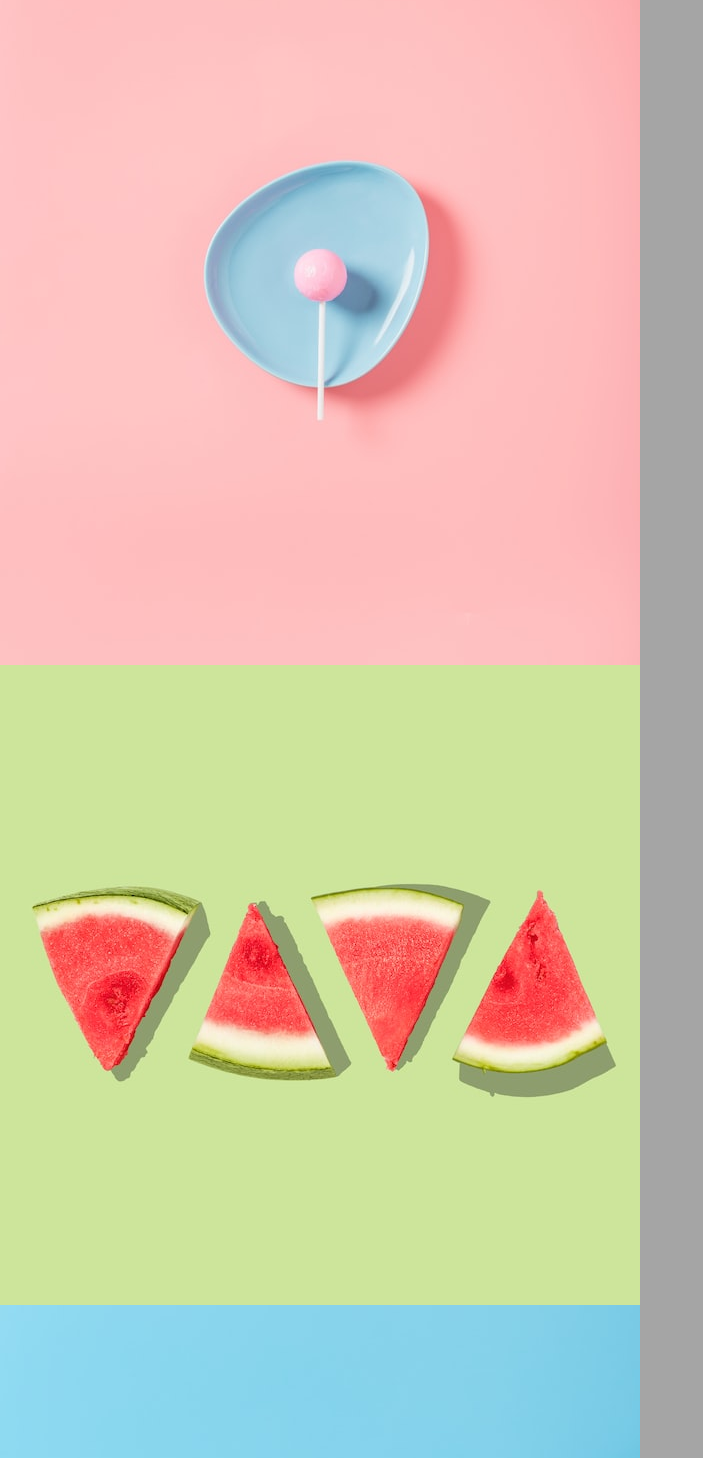
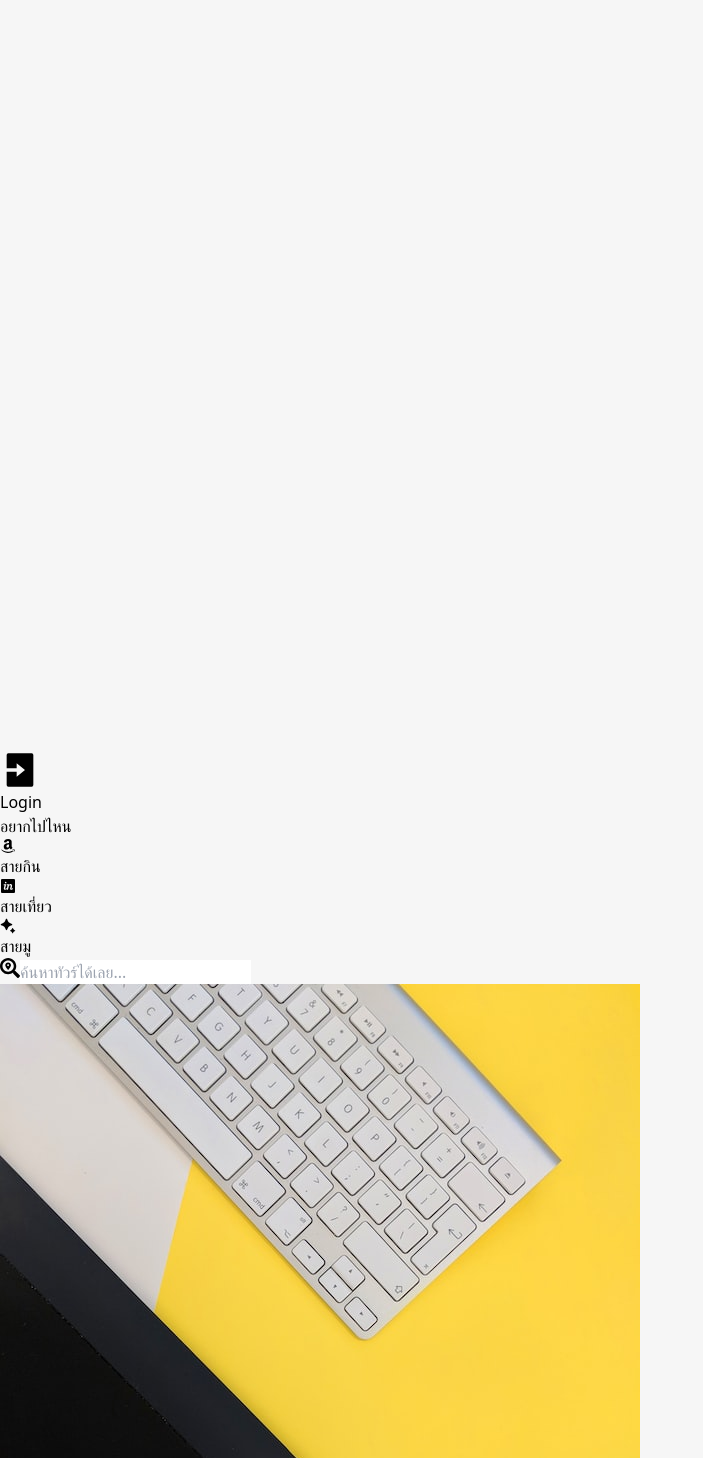
Before and after one commit to Perthanakrit/trippa-pototype, a React (Vite) app in the folder client-app/: page / in a window 1280 px wide. Shown: the part 1060-2518 px from the top of the page, without its empty margins (0-703 px from the left). Built offline with nearby package versions, Linux system fonts and the light colour scheme.

Commit message:
Update Header

```diff
--- a/client-app/src/components/header/Header.tsx
+++ b/client-app/src/components/header/Header.tsx
@@ -1,10 +1,20 @@
 import React from "react";
 import Navbar from "./Navbar";
+import { RiLoginBoxFill } from "react-icons/ri";
+import { Link } from "react-router-dom";
+import banner from "../../assets/images/banner2.png";
 
 export default function Header() {
   return (
-    <header>
-      <Navbar />
+    <header className="relative">
+      {/* Baner */}
+      <div className=" flex items-center justify-between mx-0 bg-slate-600 py-3 px-4">
+        <img src={banner} className=" w-[20%] h-[50px] object-cover" />
+        <Link to="/" className=" block text-center mt-0 mr-1 text-slate-50">
+          <RiLoginBoxFill size={40} color="" />
+          Login
+        </Link>
+      </div>
     </header>
   );
 }
--- a/client-app/src/components/header/Navbar.tsx
+++ b/client-app/src/components/header/Navbar.tsx
@@ -1,48 +1,61 @@
-import React from "react";
 import { FaAmazon, FaHome, FaInvision } from "react-icons/fa";
-import Home from "../pages/home/Home";
-import { Link } from "react-router-dom";
-import FavEat from "../pages/faveat/FavEat";
-import FavNature from "../pages/favnature/FavNature";
+import { RiBardFill } from "react-icons/ri";
 
 const menus = [
   {
-    name: "Home",
-    path: "/",
-    element: <Home />,
-    icon: <FaHome />,
-  },
-  {
     name: "FavEat",
     path: "/faveat",
-    element: <FavEat />,
+    title: "สายกิน",
     icon: <FaAmazon />,
   },
   {
+    name: "FavNature",
     path: "/favnature",
-    element: <FavNature />,
+    title: "สายเที่ยว",
     icon: <FaInvision />,
+  },
+  {
+    name: "FavMuteuh",
+    path: "/favmu",
+    title: "สายมู",
+    icon: <RiBardFill />,
   },
 ];
 
 export default function Navbar() {
   return (
-    <nav className=" flex flex-col items-center gap-y-4 fixed h-max bottom-0 mt-auto  z-50 top-0 w-full">
-      <div
-        className="flex w-full  items-center justify-between  gap-y-10  px-4 md:px-40 h-[80px]  py-8
-        backdrop-blur-sm text-3xl bg-black/5"
-      >
-        {menus.map((menu) => (
-          <Link
-            key={menu.path}
-            to={menu.path}
-            className="text-white font-bold text-4xl hover:text-slate-200 transition-all duration-300"
-          >
-            {/* icon */}
-            {menu.icon}
-          </Link>
-        ))}
+    <nav className=" bg-slate-300/50  w-[40%] mx-auto p-2 rounded-full mt-4">
+      <div className=" mx-2">
+        <ul className="flex justify-between">
+          {menus.map((menu) => (
+            <li key={menu.path}>
+              <a href={menu.path} className=" flex items-center">
+                {menu.icon}{" "}
+                <span className=" hidden md:block bottom-4 ml-1">
+                  {menu.title}
+                </span>
+              </a>
+            </li>
+          ))}
+        </ul>
       </div>
     </nav>
+    // <nav className=" flex flex-col items-center gap-y-4 fixed h-max bottom-0 mt-auto  z-50 top-0 w-full">
+    //   <div
+    //     className="flex w-full  items-center justify-between  gap-y-10  px-4 md:px-40 h-[80px]  py-8
+    //     backdrop-blur-sm text-3xl bg-black/5"
+    //   >
+    //     {menus.map((menu) => (
+    //       <Link
+    //         key={menu.path}
+    //         to={menu.path}
+    //         className="text-white font-bold text-4xl hover:text-slate-200 transition-all duration-300"
+    //       >
+    //         {/* icon */}
+    //         {menu.icon}
+    //       </Link>
+    //     ))}
+    //   </div>
+    // </nav>
   );
 }
--- a/client-app/src/components/pages/home/Home.tsx
+++ b/client-app/src/components/pages/home/Home.tsx
@@ -2,16 +2,32 @@ import React from "react";
 import Header from "../../header/Header";
 import TripRecommedation from "../../recommend_trip/TripRecommedation";
 import Layout from "../../layout/Layout";
+import Navbar from "../../header/Navbar";
+import { FaSearchLocation } from "react-icons/fa";
 
 export default function Home() {
   return (
     <Layout>
-      <div className=" my-6">
-        <h1>Today</h1>
+      <div className=" mt-7">
+        <div className=" h-[200px] block">
+          <h1 className=" text-center text-5xl">อยากไปไหน</h1>
+          <Navbar />
+          {/* Serach bar */}
+          <div className=" w-[50%] bg-white mx-auto mt-4 p-3 rounded-full">
+            <form action="/" className=" flex">
+              <button className=" bg-slate-200 p-2 rounded-full">
+                <FaSearchLocation size={20} />
+              </button>
+              <input
+                className=" border-none outline-none w-full ml-2"
+                type="text"
+                placeholder="ค้นหาทัวร์ได้เลย..."
+              />
+            </form>
+          </div>
+        </div>
       </div>
-      <div className=" border-2 divide-solid border-red-500 h-[200px]">
-        {/* Features */}
-      </div>
+
       {/* Recommad trip */}
       <TripRecommedation />
     </Layout>
--- /dev/null
+++ b/client-app/src/components/pages/muteuh/Favmu.tsx
@@ -0,0 +1,5 @@
+import React from "react";
+
+export default function Favmu() {
+  return <div>Favmu</div>;
+}
--- a/client-app/src/index.css
+++ b/client-app/src/index.css
@@ -73,5 +73,5 @@ button:focus-visible {
 } */
 
 :root {
-  background-color: #a5a5a5;
+  background-color: #f6f6f6;
 }
--- a/client-app/src/main.tsx
+++ b/client-app/src/main.tsx
@@ -7,6 +7,7 @@ import Home from "./components/pages/home/Home.tsx";
 import FavEat from "./components/pages/faveat/FavEat.tsx";
 import FavNature from "./components/pages/favnature/FavNature.tsx";
 import NotFound from "./NotFound.tsx";
+import Favmu from "./components/pages/muteuh/favmu.tsx";
 
 const router = createBrowserRouter([
   {
@@ -22,6 +23,10 @@ const router = createBrowserRouter([
     element: <FavNature />,
   },
   {
+    path: "/favmu",
+    element: <Favmu />,
+  },
+  {
     path: "*",
     element: <NotFound />,
   },
```
Also changed, not shown: client-app/src/assets/images/banner.jpg (added), client-app/src/assets/images/banner2.png (added).
